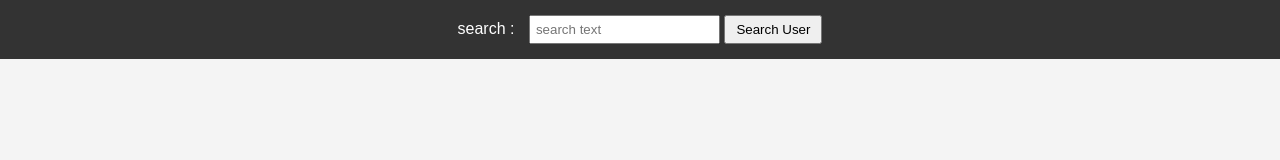
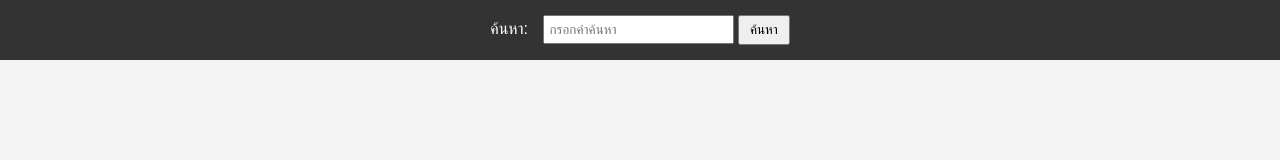
Before and after one commit to NekoDevTeam/Nekogame, a plain HTML site: page index.html in a window 1280 px wide. Drawn offline with Linux system fonts and the light colour scheme.

Commit message:
Update index.html

```diff
--- a/index.html
+++ b/index.html
@@ -3,17 +3,17 @@
 <head>
     <meta charset="UTF-8">
     <meta name="viewport" content="width=device-width, initial-scale=1.0">
-    <title>User Discord</title>
+    <title>ค้นหาเว็บ</title>
     <link rel="stylesheet" href="styles.css">
 </head>
 <body>
     <div class="search-container">
-        <label for="searchInput">search :</label>
-        <input type="text" id="searchInput" placeholder="search text">
-        <button onclick="search()">Search User</button>
+        <label for="searchInput">ค้นหา:</label>
+        <input type="text" id="searchInput" placeholder="กรอกคำค้นหา">
+        <button onclick="search()">ค้นหา</button>
     </div>
     <div class="result-container">
-        <div id="result"></div>
+        <div class="result-box" id="result"></div>
     </div>
     <script src="script.js"></script>
 </body>
```
